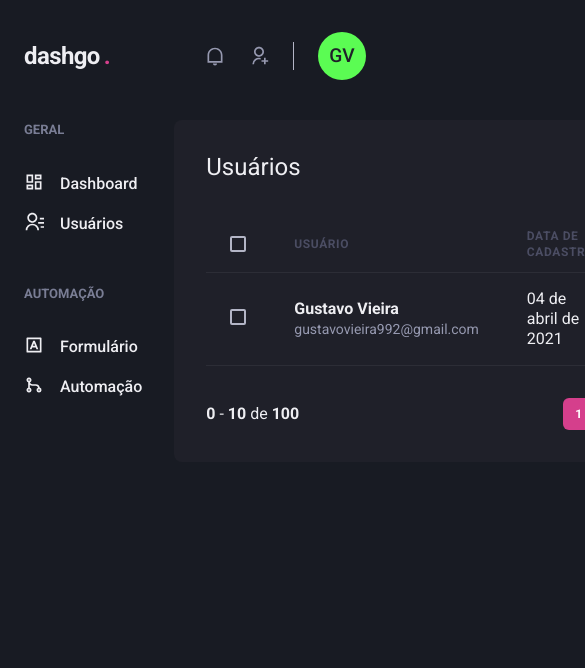
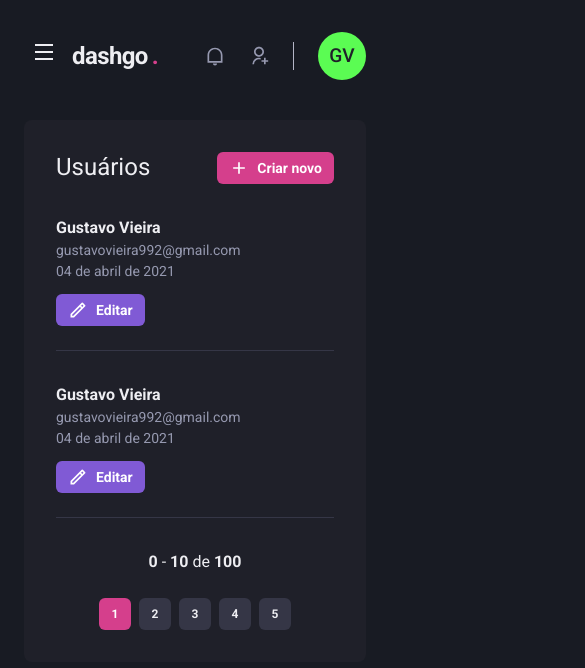
Before and after one commit to gustavovieiradev/dashgo, a Next.js app: page /users in a window 390 px wide. Shown: the top 668 px of the page, 585 px wide, since content can reach past the window. Built offline with nearby package versions, Linux system fonts and the light colour scheme.

Commit message:
feat(*): add responsive pages

```diff
--- a/src/components/Header/index.tsx
+++ b/src/components/Header/index.tsx
@@ -1,16 +1,31 @@
-import { Flex, useBreakpointValue } from "@chakra-ui/react";
+import { Flex, Icon, IconButton, useBreakpointValue } from "@chakra-ui/react";
+import { RiMenuLine } from "react-icons/ri";
+import { useSidebarDrawer } from "../../context/SidebarDrawerContext";
 import { Logo } from "./Logo";
 import { NotificationNav } from "./NotificationsNav";
 import { Profile } from "./Profile";
 import { SearchBox } from "./SearchBox";
 
 export function Header() {
+  const { onOpen } = useSidebarDrawer();
+
   const isWideVersion: boolean = useBreakpointValue({
     base: false,
     lg: true,
   })
   return (
     <Flex as="header" w="100%" maxW={1480} h="20" mx="auto" mt="4" px="6" align="center">
+
+      {!isWideVersion && (
+        <IconButton
+          aria-label="Open Navigation"
+          icon={<Icon as={RiMenuLine} />}
+          fontSize="24"
+          variant="unstyled"
+          onClick={onOpen}
+          mr="2"></IconButton>
+      )}
+
       <Logo />
 
       {isWideVersion && <SearchBox />}
--- a/src/components/Pagination/index.tsx
+++ b/src/components/Pagination/index.tsx
@@ -4,7 +4,7 @@ import { PaginationItem } from "./PaginationItem";
 export function Pagination() {
   return (
     <Stack
-      direction="row"
+      direction={["column", "row"]}
       mt="8"
       justify="space-between"
       align="center"
--- /dev/null
+++ b/src/components/Sidebar/SidebarNav.tsx
@@ -0,0 +1,19 @@
+import { Stack } from "@chakra-ui/react";
+import { RiContactsLine, RiDashboardLine, RiGitMergeLine, RiInputMethodLine } from "react-icons/ri";
+import { NavLink } from "./NavLink";
+import { NavSection } from "./NavSection";
+
+export function SidebarNav() {
+  return (
+    <Stack spacing="12" align="flex-start">
+      <NavSection title="GERAL">
+        <NavLink icon={RiDashboardLine}>Dashboard</NavLink>
+        <NavLink icon={RiContactsLine}>Usuários</NavLink>
+      </NavSection>
+      <NavSection title="AUTOMAÇÃO">
+        <NavLink icon={RiInputMethodLine}>Formulário</NavLink>
+        <NavLink icon={RiGitMergeLine}>Automação</NavLink>
+      </NavSection>
+    </Stack>
+  );
+}
--- a/src/components/Sidebar/index.tsx
+++ b/src/components/Sidebar/index.tsx
@@ -1,21 +1,35 @@
-import { Box, Icon, Link, Stack, Text } from "@chakra-ui/react";
-import { RiContactsLine, RiDashboardLine, RiGitMergeLine, RiInputMethodLine } from "react-icons/ri";
-import { NavLink } from "./NavLink";
-import { NavSection } from "./NavSection";
+import { Box, Drawer, DrawerBody, DrawerCloseButton, DrawerContent, DrawerHeader, DrawerOverlay, useBreakpointValue } from "@chakra-ui/react";
+import { useSidebarDrawer } from "../../context/SidebarDrawerContext";
+import { SidebarNav } from "./SidebarNav";
 
 export function Sidebar() {
+  const { isOpen, onClose } = useSidebarDrawer();
+
+  const isDrawerSidebar = useBreakpointValue({
+    base: true,
+    lg: false
+  })
+
+  if (isDrawerSidebar) {
+    return (
+      <Drawer isOpen={isOpen} placement="left" onClose={onClose}>
+        <DrawerOverlay>
+          <DrawerContent bg="gray.800" p="4">
+            <DrawerCloseButton mt="6" />
+            <DrawerHeader>Navegação</DrawerHeader>
+
+            <DrawerBody>
+              <SidebarNav />
+            </DrawerBody>
+          </DrawerContent>
+        </DrawerOverlay>
+      </Drawer>
+    )
+  }
+
   return (
     <Box as="aside" w="64" mr="8">
-      <Stack spacing="12" align="flex-start">
-        <NavSection title="GERAL">
-          <NavLink icon={RiDashboardLine}>Dashboard</NavLink>
-          <NavLink icon={RiContactsLine}>Usuários</NavLink>
-        </NavSection>
-        <NavSection title="AUTOMAÇÃO">
-          <NavLink icon={RiInputMethodLine}>Formulário</NavLink>
-          <NavLink icon={RiGitMergeLine}>Automação</NavLink>
-        </NavSection>
-      </Stack>
+      <SidebarNav />
     </Box>
   )
 }
--- /dev/null
+++ b/src/context/SidebarDrawerContext.tsx
@@ -0,0 +1,28 @@
+import { useDisclosure, UseDisclosureReturn } from "@chakra-ui/react";
+import { useRouter } from "next/router";
+import { createContext, ReactNode, useContext, useEffect } from "react";
+
+interface SidebarDrawerProviderProps {
+  children: ReactNode;
+}
+
+type SidebarDrawerContextData = UseDisclosureReturn;
+
+const SidebarDrawerContext = createContext({} as SidebarDrawerContextData);
+
+export function SidebarDrawerProvider({children}: SidebarDrawerProviderProps) {
+  const disclosure = useDisclosure();
+  const router = useRouter();
+
+  useEffect(() => {
+    disclosure.onClose();
+  }, [router.asPath])
+
+  return (
+    <SidebarDrawerContext.Provider value={disclosure}>
+      {children}
+    </SidebarDrawerContext.Provider>
+  )
+}
+
+export const useSidebarDrawer = () => useContext(SidebarDrawerContext);
--- a/src/pages/_app.tsx
+++ b/src/pages/_app.tsx
@@ -1,13 +1,16 @@
 import { AppProps } from "next/app";
 import { ChakraProvider } from '@chakra-ui/react';
 import { theme } from "../styles/theme";
+import { SidebarDrawerProvider } from "../context/SidebarDrawerContext";
 
 function MyApp({ Component, pageProps }: AppProps) {
   return (
     <ChakraProvider theme={theme}>
-      <Component {...pageProps} />
+      <SidebarDrawerProvider>
+        <Component {...pageProps} />
+      </SidebarDrawerProvider>
     </ChakraProvider>
   )
 }
 
-export default MyApp
+export default MyApp;
--- a/src/pages/dashboard.tsx
+++ b/src/pages/dashboard.tsx
@@ -69,11 +69,11 @@ export default function Dashboard() {
         <Sidebar />
 
         <SimpleGrid flex="1" gap="4" minChildWidth="320px" align="flex-start">
-          <Box p="8" bg="gray.800" borderRadius={8} >
+          <Box p={["6", "8"]} bg="gray.800" borderRadius={8} >
             <Text fontSize="lg" mb="4">Inscritos da semana</Text>
             <Chart options={options} series={series} type="area" height={160} />
           </Box>
-          <Box p="8" bg="gray.800" borderRadius={8} >
+          <Box p={["6", "8"]} bg="gray.800" borderRadius={8} >
             <Text fontSize="lg" mb="4">Taxa de abertura</Text>
             <Chart options={options} series={series} type="area" height={160} />
           </Box>
--- a/src/pages/users/create.tsx
+++ b/src/pages/users/create.tsx
@@ -9,15 +9,15 @@ export default function CreateUser() {
       <Header />
       <Flex w="100%" my="6" maxW={1480} mx="auto" px="6" >
         <Sidebar />
-        <Box flex="1" borderRadius={8} bg="gray.800" p="8">
+        <Box flex="1" borderRadius={8} bg="gray.800" p={["6", "8"]}>
           <Heading size="lg" fontWeight="normal">Criar usuário</Heading>
           <Divider my="6" borderColor="gray.700" />
           <VStack spacing="8">
-            <SimpleGrid minChildWidth="240px" spacing="8" w="100%">
+            <SimpleGrid minChildWidth="240px" spacing={["6", "8"]} w="100%">
               <Input name="name" label="Nome completo" />
               <Input name="email" label="E-mail" type="email" />
             </SimpleGrid>
-            <SimpleGrid minChildWidth="240px" spacing="8" w="100%">
+            <SimpleGrid minChildWidth="240px" spacing={["6", "8"]} w="100%">
               <Input name="password" type="password" label="Senha" />
               <Input name="password_confirmation" type="password" label="Confirmação de senha" />
             </SimpleGrid>
--- a/src/pages/users/index.tsx
+++ b/src/pages/users/index.tsx
@@ -1,10 +1,14 @@
-import { Box, Button, Checkbox, Flex, Heading, Icon, Table, Tbody, Td, Text, Th, Thead, Tr } from "@chakra-ui/react";
+import { Box, Button, Checkbox, Flex, Heading, Icon, List, ListItem, Table, Tbody, Td, Text, Th, Thead, Tr, useBreakpointValue } from "@chakra-ui/react";
 import { RiAddLine, RiPencilLine } from "react-icons/ri";
 import { Header } from "../../components/Header";
 import { Pagination } from "../../components/Pagination";
 import { Sidebar } from "../../components/Sidebar";
 
 export default function UserList() {
+  const isWideVersion = useBreakpointValue({
+    base: false,
+    lg: true
+  })
   return (
     <Box>
       <Header />
@@ -17,6 +21,7 @@ export default function UserList() {
               Criar novo
             </Button>
           </Flex>
+          {isWideVersion && (
             <Table colorScheme="whiteAlpha">
               <Thead>
                 <Tr>
@@ -48,6 +53,27 @@ export default function UserList() {
                 </Tr>
               </Tbody>
             </Table>
+          )}
+          {!isWideVersion && (
+            <List spacing={8} w="100%">
+              <ListItem borderBottomColor="gray.700" borderBottomWidth={1} pb={6}>
+                <Text fontWeight="bold">Gustavo Vieira</Text>
+                <Text fontSize="sm" color="gray.300">gustavovieira992@gmail.com</Text>
+                <Text fontSize="sm" color="gray.300">04 de abril de 2021</Text>
+                <Button mt="3" as="a" size="sm" fontSize="sm" colorScheme="purple" leftIcon={<Icon as={RiPencilLine} fontSize="20" /> }>
+                  Editar
+                </Button>
+              </ListItem>
+              <ListItem borderBottomWidth={1} pb={6} borderBottomColor="gray.700">
+                <Text fontWeight="bold">Gustavo Vieira</Text>
+                <Text fontSize="sm" color="gray.300">gustavovieira992@gmail.com</Text>
+                <Text fontSize="sm" color="gray.300">04 de abril de 2021</Text>
+                <Button mt="3" as="a" size="sm" fontSize="sm" colorScheme="purple" leftIcon={<Icon as={RiPencilLine} fontSize="20" /> }>
+                  Editar
+                </Button>
+              </ListItem>
+            </List>
+          )}
           <Pagination />
         </Box>
       </Flex>
```
Lines whose indentation alone changed are shown as unchanged.
